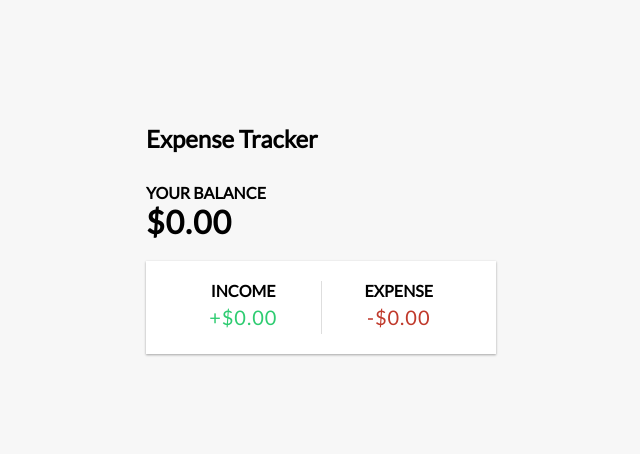
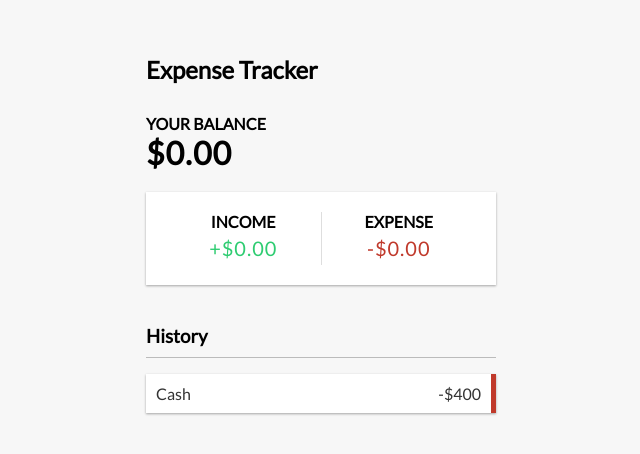
Before and after one commit to Trezzmann/wallet-app-react-typescript, a React (Create React App) app: page / in a window 1280 px wide. Shown: the part 156-610 px from the top of the page, without its empty margins (319-959 px from the left). Built offline with nearby package versions, Linux system fonts and the light colour scheme.

Commit message:
TransactionList component

```diff
--- a/src/App.tsx
+++ b/src/App.tsx
@@ -1,6 +1,7 @@
 import Header from "./components/Header";
 import Balance from "./components/Balance";
 import IncomeExpenses from "./components/IncomeExpenses";
+import TransactionList from "./components/TransactionList";
 import "./styles.css";
 
 export default function App() {
@@ -10,6 +11,7 @@ export default function App() {
       <div className="container">
         <Balance />
         <IncomeExpenses />
+        <TransactionList />
       </div>
     </div>
   );
--- /dev/null
+++ b/src/components/TransactionList.tsx
@@ -0,0 +1,13 @@
+export default function TransactionList() {
+  return (
+    <>
+      <h3>History</h3>
+      <ul className="list">
+        <li className="minus">
+          Cash <span>-$400</span>
+          <button className="delete-btn">x</button>
+        </li>
+      </ul>
+    </>
+  );
+}
```
